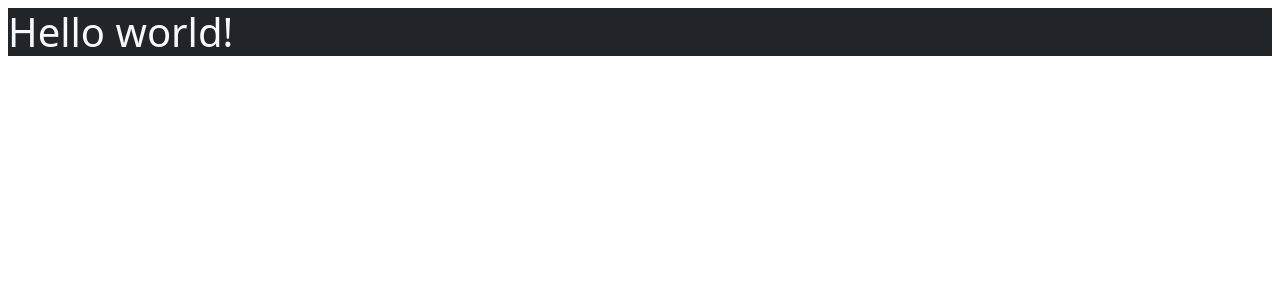
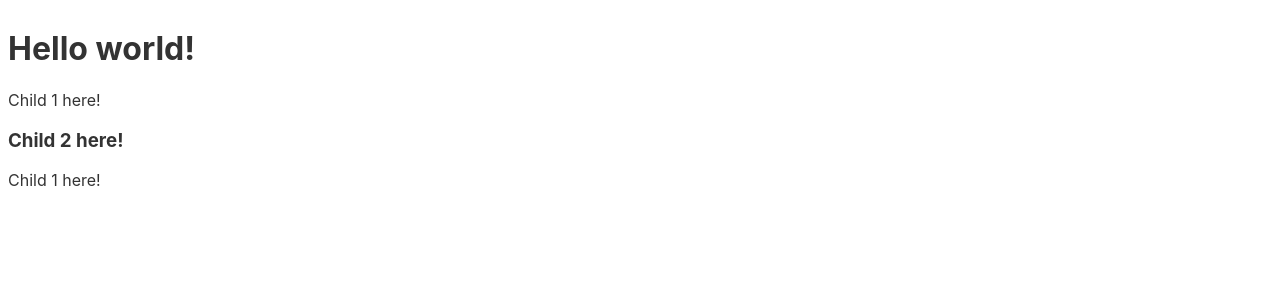
Before and after one commit to Rasyidannas/introduction-to-svelte-and-sveltekit, a Svelte app in the folder catfacts/: page / in a window 1280 px wide. Shown: the top 300 px of the page. Built offline with nearby package versions, Linux system fonts and the light colour scheme.

Commit message:
6/4. SvelteCOmponent.mp4

```diff
--- a/catfacts/src/App.svelte
+++ b/catfacts/src/App.svelte
@@ -1,9 +1,11 @@
 <script>
+	import Child1 from "./Child1.svelte";
+	import Child2 from "./Child2.svelte";
 	let name = 'world';
 </script>
 
 <h1 class="text-light bg-dark">Hello {name}!</h1>
+<Child1 />
+<Child2 />
 
-<svelte:head>
-	<link href="https://cdn.jsdelivr.net/npm/bootstrap@5.3.3/dist/css/bootstrap.min.css" rel="stylesheet" integrity="sha384-QWTKZyjpPEjISv5WaRU9OFeRpok6YctnYmDr5pNlyT2bRjXh0JMhjY6hW+ALEwIH" crossorigin="anonymous">
-</svelte:head>
+<svelte:component this={Child1} />
--- /dev/null
+++ b/catfacts/src/Child1.svelte
@@ -0,0 +1,3 @@
+<p>
+    Child 1 here!
+</p>
--- /dev/null
+++ b/catfacts/src/Child2.svelte
@@ -0,0 +1,3 @@
+<h3>
+    Child 2 here!
+</h3>
```
